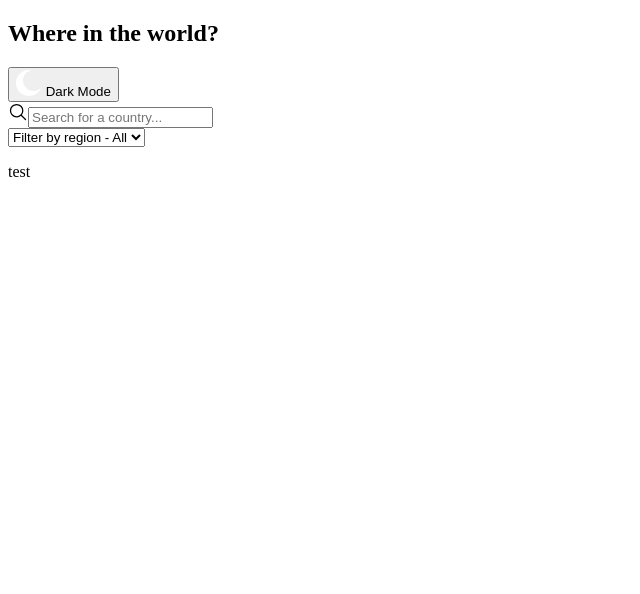
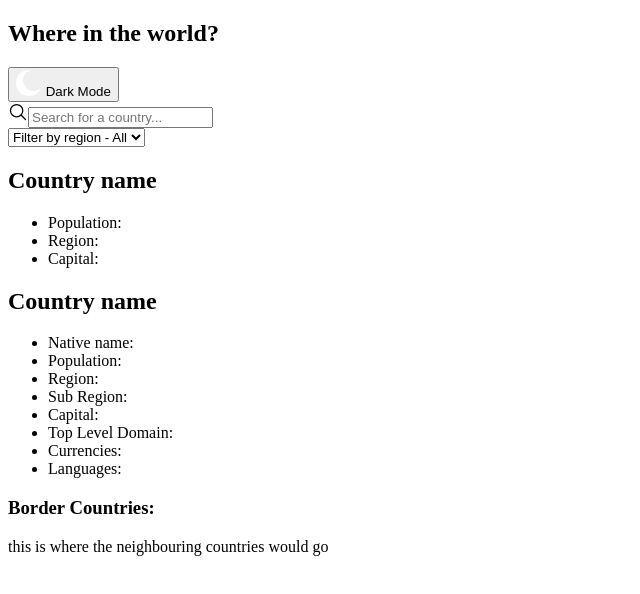
Before and after one commit to codenamecat/countries-app, a React (Vite) app: page / in a window 1280 px wide. Shown: the top 594 px of the page, without its empty margins (0-640 px from the left). Built offline with nearby package versions, Linux system fonts and the light colour scheme; no server answers.

Commit message:
placeholder stuff, must find different api

```diff
--- a/src/App.jsx
+++ b/src/App.jsx
@@ -4,27 +4,29 @@ import Navbar from './components/Navbar'
 import Search from './components/Search'
 import Filter from './components/Filter'
 import CountryInfoShort from './components/CountryInfoShort'
+import CountryInfoLong from './components/CountryInfoLong'
 
 function App() {
 
-  React.useEffect(() => {
-    fetch('https://restcountries.com/v3.1/name/finland')
-      .then(res => res.json())
-      .then(data => {
-        console.log(data[0].flags.png)
-        console.log(data[0].name.common)
-        console.log(data[0].population)
-        console.log(data[0].region)
-        console.log(data[0].capital[0])
-        //for the individual view vv
-        console.log(data[0].name.nativeName) //this is a problem i will deal with later (fifa?)
-        console.log(data[0].subregion)
-        console.log(data[0].tld[0])
-        console.log(data[0].currencies) //same problem as above
-        console.log(data[0].languages) //3rd of the same problem
-        console.log(data[0].borders) //array, do stuff with that
-      })
-  }, [])
+  // React.useEffect(() => {
+  //   fetch('MIKÄ LINKKI TÄHÄN OIKEEN TULEE MISTÄ LÖYDÄN UUDEN APIN')
+  //     .then(res => res.json())
+  //     .then(data => {
+  //       console.log(data)
+  //       // console.log(data[0].flags.png)
+  //       // console.log(data[0].name.common)
+  //       // console.log(data[0].population)
+  //       // console.log(data[0].region)
+  //       // console.log(data[0].capital[0])
+  //       // //for the individual view vv
+  //       // console.log(data[0].name.nativeName) //this is a problem i will deal with later (fifa?)
+  //       // console.log(data[0].subregion)
+  //       // console.log(data[0].tld[0])
+  //       // console.log(data[0].currencies) //same problem as above
+  //       // console.log(data[0].languages) //3rd of the same problem
+  //       // console.log(data[0].borders) //array, do stuff with that
+  //     })
+  // }, [])
 
   return (
     <>
@@ -32,6 +34,7 @@ function App() {
       <Search />
       <Filter />
       <CountryInfoShort />
+      <CountryInfoLong />
     </>
   )
 }
--- /dev/null
+++ b/src/components/CountryInfoLong.jsx
@@ -0,0 +1,22 @@
+import React from 'react'
+
+export default function CountryInfoLong() {
+    return (
+        <div>
+            {/* img goes here */}
+            <h2>Country name</h2>
+            <ul>
+                <li>Native name: </li>
+                <li>Population: </li>
+                <li>Region: </li>
+                <li>Sub Region: </li>
+                <li>Capital: </li>
+                <li>Top Level Domain: </li>
+                <li>Currencies: </li>
+                <li>Languages: </li>
+            </ul>
+            <h3>Border Countries: </h3>
+            <div>this is where the neighbouring countries would go</div>
+        </div>
+    )
+}
--- a/src/components/CountryInfoShort.jsx
+++ b/src/components/CountryInfoShort.jsx
@@ -2,6 +2,14 @@ import React from 'react'
 
 export default function CountryInfoShort() {
     return (
-        <p>test</p>
+        <div>
+            {/* img goes here */}
+            <h2>Country name</h2>
+            <ul>
+                <li>Population: </li>
+                <li>Region: </li>
+                <li>Capital: </li>
+            </ul>
+        </div>
     )
 }
```
